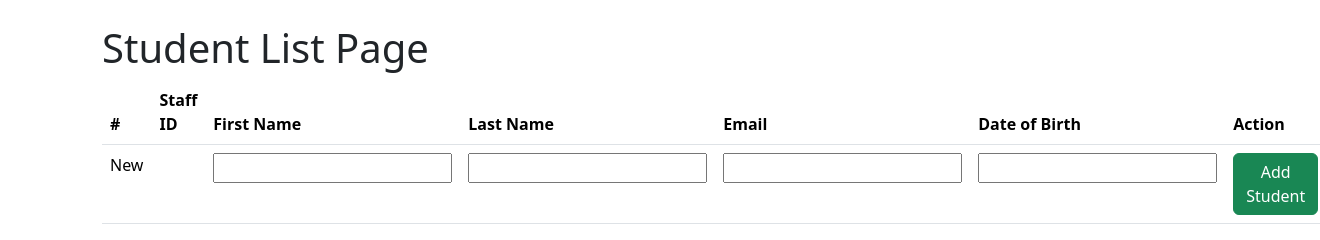
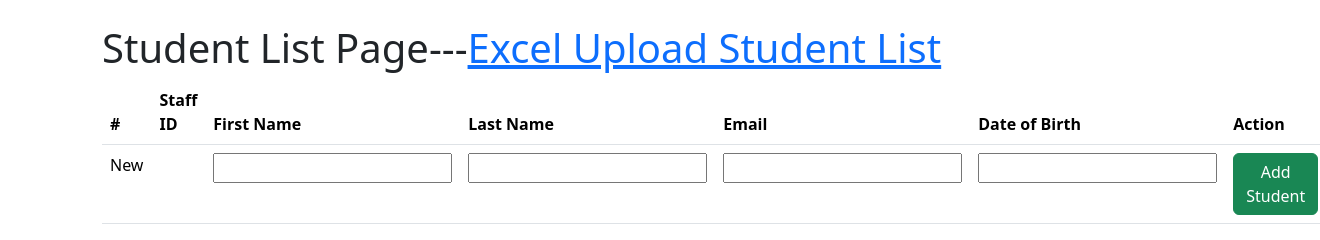
Before and after one commit to ohyasswecan/WebAppAssignment, a Django app: page /StudentList/ in a window 1320 px wide. Shown: the part 56-296 px from the top of the page. Run offline with Django 5.2, Linux system fonts and the light colour scheme; data that the repository does not hold is empty; some libraries are stand-ins or nearby versions.

Commit message:
Excel Upload student list, ready

```diff
--- a/gradebook/forms.py
+++ b/gradebook/forms.py
@@ -4,6 +4,8 @@ from django.contrib.auth.models import User
 
 from gradebook.models import Class_Enrollment, Course,Lecturer,Semester,Student,Student_Enrollment
 
+class UploadExcelForm(forms.Form):
+    excel_file = forms.FileField()
 
 class Class_EnrollmentForm(forms.ModelForm):
     class Meta:
--- a/gradebook/urls.py
+++ b/gradebook/urls.py
@@ -24,6 +24,8 @@ urlpatterns = [
     path('SemesterList/SemesterDetail/DeleteSemester/<int:semester_id>/',views.delete_semester_views, name='deletesemester'),
     path('SemesterList/SemesterDetail/<int:pk>', SemesterDetailView.as_view(), name='semesterdetail'),
     path('StudentList/', StudentListView.as_view(), name='studentlist'),
+    path('StudentList/UploadStudentList/', views.upload_excel, name='uploadstudentlist'),
+    path('StudentList/InsertStudentList/', views.insert_list, name='insertstudentlist'),
     path('StudentList/CreateStudent/', views.create_student_views, name='createstudent'),
     path('StudentList/StudentDetail/UpdateStudent/<int:student_id>/',views.update_student_views, name='updatestudent'),
     path('StudentList/StudentDetail/DeleteStudent/<int:student_id>', views.delete_student_views, name='deletestudent'),
--- a/gradebook/views.py
+++ b/gradebook/views.py
@@ -1,12 +1,13 @@
+import pandas as pd
 from django.contrib.auth import authenticate, login, logout
 from django.contrib.auth.models import User
 from django.http import HttpResponse, HttpResponseRedirect
 from django.shortcuts import render, redirect, get_object_or_404
 from django.template import loader
 from django.views.generic import ListView, DetailView
-
+import datetime
 from gradebook.forms import Class_EnrollmentForm, CourseForm, SemesterForm, StudentForm, LecturerForm, \
-    StudentEnrollmentForm, RegisterForm
+    StudentEnrollmentForm, RegisterForm, UploadExcelForm
 from gradebook.models import Class_Enrollment, Course, Semester, Student, Lecturer, Student_Enrollment
 
 
@@ -18,7 +19,9 @@ def base_reflex(request):
 
 def home_views(request):
     return render(request, 'home.html')
-#template view version code
+
+
+# template view version code
 # def class_list_views(request):
 #     class_list = Class_Enrollment.objects.all()
 #     template = loader.get_template('ClassList.html')
@@ -30,14 +33,16 @@ def home_views(request):
 class ClassEnrollmentListView(ListView):
     model = Class_Enrollment
     template_name = 'ClassList.html'
-    ordering = ['class_id'] #Order by class_id field
+    ordering = ['class_id']  # Order by class_id field
     paginate_by = 100
+
     def get_context_data(self, **kwargs):
         context = super().get_context_data(**kwargs)
         context['form'] = Class_EnrollmentForm()
         return context
 
-#Template view version class view
+
+# Template view version class view
 # def generic_details_views(request, class_id):
 #     class_obj = Class_Enrollment.objects.get(pk=class_id)
 #     return render(request, 'ClassDetailPage.html', {'class_obj': class_obj})
@@ -49,7 +54,9 @@ class ClassEnrollmentDetailView(DetailView):
     def get_context_data(self, **kwargs):
         context = super().get_context_data(**kwargs)
         return context
-#Template view version course list view
+
+
+# Template view version course list view
 # def course_list_views(request):
 #     course_list = Course.objects.all()
 #     template = loader.get_template('CourseList.html')
@@ -63,10 +70,12 @@ class CourseListView(ListView):
     template_name = 'CourseList.html'
     ordering = ['course_id']
     paginate_by = 100
+
     def get_context_data(self, **kwargs):
         context = super().get_context_data(**kwargs)
         context['form'] = CourseForm()
         return context
+
 
 class CourseDetailView(DetailView):
     model = Course
@@ -76,7 +85,8 @@ class CourseDetailView(DetailView):
         context = super().get_context_data(**kwargs)
         return context
 
-#Tempalte version semester list view
+
+# Tempalte version semester list view
 # def semester_list_views(request):
 #     semester_list = Semester.objects.all()
 #     template = loader.get_template('SemesterList.html')
@@ -96,6 +106,7 @@ class SemesterListView(ListView):
         context['form'] = SemesterForm()
         return context
 
+
 class SemesterDetailView(DetailView):
     model = Semester
     template_name = 'SemesterDetailPage.html'
@@ -104,7 +115,8 @@ class SemesterDetailView(DetailView):
         context = super().get_context_data(**kwargs)
         return context
 
-#Template Version student list view
+
+# Template Version student list view
 # def student_list_views(request):
 #     student_list = Student.objects.all()
 #     template = loader.get_template('StudentList.html')
@@ -118,19 +130,23 @@ class StudentListView(ListView):
     template_name = 'StudentList.html'
     ordering = ['student_id']
     paginate_by = 100
+
     def get_context_data(self, **kwargs):
         context = super().get_context_data(**kwargs)
         context['form'] = StudentForm()
         return context
 
+
 class StudentDetailView(DetailView):
     model = Student
     template_name = 'StudentDetailPage.html'
+
     def get_context_data(self, **kwargs):
         context = super().get_context_data(**kwargs)
         return context
 
-#Template version lecturer list view
+
+# Template version lecturer list view
 # def lecturer_list_views(request):
 #     lecturer_list = Lecturer.objects.all()
 #     template = loader.get_template('LecturerList.html')
@@ -150,6 +166,7 @@ class LecturerListView(ListView):
         context['form'] = LecturerForm()
         return context
 
+
 class LecturerDetailView(DetailView):
     model = Lecturer
     template_name = 'LecturerDetailPage.html'
@@ -158,7 +175,8 @@ class LecturerDetailView(DetailView):
         context = super().get_context_data(**kwargs)
         return context
 
-#Template version student enrollment list view
+
+# Template version student enrollment list view
 # def enrollment_list_views(request):
 #     enrollment_list = Student_Enrollment.objects.all()
 #     template = loader.get_template('EnrollmentList.html')
@@ -170,13 +188,14 @@ class LecturerDetailView(DetailView):
 class EnrollmentListView(ListView):
     model = Student_Enrollment
     template_name = 'EnrollmentList.html'
-    ordering = ['-enrollment_date'] #most recent enrolled student to most early enrolled student
+    ordering = ['-enrollment_date']  # most recent enrolled student to most early enrolled student
     paginate_by = 100
 
     def get_context_data(self, **kwargs):
         context = super().get_context_data(**kwargs)
         context['form'] = StudentEnrollmentForm()
         return context
+
 
 class EnrollmentDetailView(DetailView):
     model = Student_Enrollment
@@ -185,11 +204,13 @@ class EnrollmentDetailView(DetailView):
     def get_object(self, queryset=None):
         student_id = self.kwargs.get('student_id')
         class_id = self.kwargs.get('class_id')
-        queryset = self.get_queryset() #query filling  #queryset().filter(field1 = value1) to search by field value
-        return queryset.get(student_id=student_id, class_id=class_id)#composite key query
+        queryset = self.get_queryset()  # query filling  #queryset().filter(field1 = value1) to search by field value
+        return queryset.get(student_id=student_id, class_id=class_id)  # composite key query
+
     def get_context_data(self, **kwargs):
         context = super().get_context_data(**kwargs)
         return context
+
 
 def create_class_views(request):
     if request.method == 'POST':
@@ -199,7 +220,9 @@ def create_class_views(request):
             return redirect('classlist')
     else:
         form = Class_EnrollmentForm()
-        return render(request, 'CreateInstanceForm.html', {'form': form,'object_list':Student_Enrollment.objects.all()})
+        return render(request, 'CreateInstanceForm.html',
+                      {'form': form, 'object_list': Student_Enrollment.objects.all()})
+
 
 def update_class_views(request, class_id):
     class_enrol = get_object_or_404(Class_Enrollment, pk=class_id)
@@ -210,7 +233,8 @@ def update_class_views(request, class_id):
             return redirect('classlist')
     else:
         form = Class_EnrollmentForm(instance=class_enrol)
-        return render(request, 'UpdateInstanceForm.html', {'form': form,'object': class_enrol})
+        return render(request, 'UpdateInstanceForm.html', {'form': form, 'object': class_enrol})
+
 
 def delete_class_views(request, class_id):
     class_enrol = get_object_or_404(Class_Enrollment, pk=class_id)
@@ -221,6 +245,7 @@ def delete_class_views(request, class_id):
         form = Class_EnrollmentForm(instance=class_enrol)
         return render(request, 'DeleteInstanceForm.html', {'form': form, 'object': class_enrol})
 
+
 def create_course_views(request):
     if request.method == 'POST':
         form = CourseForm(request.POST)
@@ -229,7 +254,8 @@ def create_course_views(request):
             return redirect('courselist')
     else:
         form = CourseForm()
-        return render(request, 'CreateInstanceForm.html', {'form': form,'object_list':Course.objects.all()})
+        return render(request, 'CreateInstanceForm.html', {'form': form, 'object_list': Course.objects.all()})
+
 
 def update_course_views(request, course_id):
     course = get_object_or_404(Course, pk=course_id)
@@ -241,6 +267,7 @@ def update_course_views(request, course_id):
     else:
         form = CourseForm(instance=course)
         return render(request, 'UpdateInstanceForm.html', {'form': form, 'object': course})
+
 
 def delete_course_views(request, course_id):
     course = get_object_or_404(Course, pk=course_id)
@@ -260,7 +287,7 @@ def create_semester_views(request):
             return redirect('semesterlist')
     else:
         form = SemesterForm()
-        return render(request, 'CreateInstanceForm.html', {'form': form,'object_list':Semester.objects.all()})
+        return render(request, 'CreateInstanceForm.html', {'form': form, 'object_list': Semester.objects.all()})
 
 
 def update_semester_views(request, semester_id):
@@ -273,6 +300,7 @@ def update_semester_views(request, semester_id):
     else:
         form = SemesterForm(instance=semester)
         return render(request, 'UpdateInstanceForm.html', {'form': form, 'object': semester})
+
 
 def delete_semester_views(request, semester_id):
     semester = get_object_or_404(Semester, pk=semester_id)
@@ -292,7 +320,7 @@ def create_student_views(request):
             return redirect('studentlist')
     else:
         form = StudentForm()
-        return render(request, 'CreateInstanceForm.html', {'form': form,'object_list':Student.objects.all()})
+        return render(request, 'CreateInstanceForm.html', {'form': form, 'object_list': Student.objects.all()})
 
 
 def update_student_views(request, student_id):
@@ -305,6 +333,7 @@ def update_student_views(request, student_id):
     else:
         form = StudentForm(instance=student)
         return render(request, 'UpdateInstanceForm.html', {'form': form, 'object': student})
+
 
 def delete_student_views(request, student_id):
     student = get_object_or_404(Student, pk=student_id)
@@ -324,7 +353,8 @@ def create_lecturer_views(request):
             return redirect('lecturerlist')
     else:
         form = LecturerForm()
-        return render(request, 'CreateInstanceForm.html', {'form': form,'object_list':Lecturer.objects.all()})
+        return render(request, 'CreateInstanceForm.html', {'form': form, 'object_list': Lecturer.objects.all()})
+
 
 def update_lecturer_views(request, staff_id):
     lecturer = get_object_or_404(Lecturer, pk=staff_id)
@@ -337,6 +367,7 @@ def update_lecturer_views(request, staff_id):
         form = LecturerForm(instance=lecturer)
         return render(request, 'UpdateInstanceForm.html', {'form': form, 'object': lecturer})
 
+
 def delete_lecturer_views(request, staff_id):
     lecturer = get_object_or_404(Lecturer, pk=staff_id)
     if request.method == 'POST':
@@ -346,6 +377,7 @@ def delete_lecturer_views(request, staff_id):
         form = LecturerForm(instance=lecturer)
         return render(request, 'DeleteInstanceForm.html', {'form': form, 'object': lecturer})
 
+
 def create_studentenrollment_views(request):
     if request.method == 'POST':
         form = StudentEnrollmentForm(request.POST)
@@ -354,7 +386,9 @@ def create_studentenrollment_views(request):
             return redirect('enrollmentlist')
     else:
         form = StudentEnrollmentForm()
-        return render(request, 'CreateInstanceForm.html', {'form': form,'object_list':Student_Enrollment.objects.all()})
+        return render(request, 'CreateInstanceForm.html',
+                      {'form': form, 'object_list': Student_Enrollment.objects.all()})
+
 
 def update_studentenrollment_views(request, student_id, class_id):
     student_enrol = get_object_or_404(Student_Enrollment, student_id=student_id, class_id=class_id)
@@ -367,6 +401,7 @@ def update_studentenrollment_views(request, student_id, class_id):
         form = StudentEnrollmentForm(instance=student_enrol)
         return render(request, 'UpdateInstanceForm.html', {'form': form, 'object': student_enrol})
 
+
 def delete_studentenrollment_views(request, student_id, class_id):
     student_enrol = get_object_or_404(Student_Enrollment, student_id=student_id, class_id=class_id)
     if request.method == 'POST':
@@ -375,6 +410,8 @@ def delete_studentenrollment_views(request, student_id, class_id):
     else:
         form = StudentEnrollmentForm(instance=student_enrol)
         return render(request, 'DeleteInstanceForm.html', {'form': form, 'object': student_enrol})
+
+
 def register(request):
     if request.method == "POST":
         form = RegisterForm(request.POST)
@@ -385,3 +422,57 @@ def register(request):
     else:
         form = RegisterForm()
     return render(request, 'registration/Register.html', {'form': form})
+
+
+def upload_excel(request):
+    if request.method == 'POST':
+        form = UploadExcelForm(request.POST, request.FILES)
+        if form.is_valid():
+            excel_file = request.FILES['excel_file']
+            df = pd.read_excel(excel_file)
+            request.session['excel_data'] = df.to_dict(orient='records')
+            df_html = df.to_html(classes='table table-striped')
+            return render(request, "ExcelUploadStudentList.html",
+                          {'form': form, 'df_html': df_html, 'show_insert_form': True})
+    else:
+        form = UploadExcelForm()
+    return render(request, "ExcelUploadStudentList.html", {'form': form, 'show_insert_form': False})
+
+
+def insert_list(request):
+    if request.method == 'POST':
+        df_records = request.session.get('excel_data')
+
+        if df_records:
+            # Iterate over each row in the DataFrame
+            for row in df_records:
+                try:
+                    # Convert date from MM/DD/YYYY to YYYY-MM-DD
+                    formatted_date = datetime.datetime.strptime(row['student_DOB'], '%m/%d/%Y').date()
+                    #skip the student from excel sheet when current student id duplicated with database record
+                    obj, created = Student.objects.get_or_create(
+                        student_id=row['student_id'],
+                        defaults={
+                            'student_firstname': row['student_firstname'],
+                            'student_lastname': row['student_lastname'],
+                            'student_email': row['student_email'],
+                            'student_DOB': formatted_date
+                        }
+                    )
+                    if not created:
+                        print(f"Skipped existing student with ID {row['student_id']}")
+                except Exception as e:
+                    print(f"Error inserting data for {row['student_firstname']} {row['student_lastname']}: {e}")
+                except Exception as e:
+                    # If there's an error during the creation, log the error and continue
+                    print(f"Error inserting data for {row['student_firstname']} {row['student_lastname']}: {e}")
+                    continue  # Optionally, you can decide to fail the whole process or just skip this record
+
+            # Clear the data from the session after successful insertion
+            del request.session['excel_data']
+
+            return HttpResponse('Data inserted successfully')
+        else:
+            return HttpResponse('No data found to insert', status=404)
+    else:
+        return HttpResponse('POST request expected', status=400)
--- a/templates/StudentList.html
+++ b/templates/StudentList.html
@@ -5,7 +5,7 @@
 {% endblock %}
 
 {% block content %}
-    <h1>Student List Page</h1>
+    <h1>Student List Page---<a href="{% url 'uploadstudentlist' %}">Excel Upload Student List</a></h1>
 
     <form method="POST" action="{% url 'createstudent' %}">
         {% csrf_token %}
```
Also changed, not shown: templates/ExcelUploadStudentList.html (added, +20 -0 lines).
